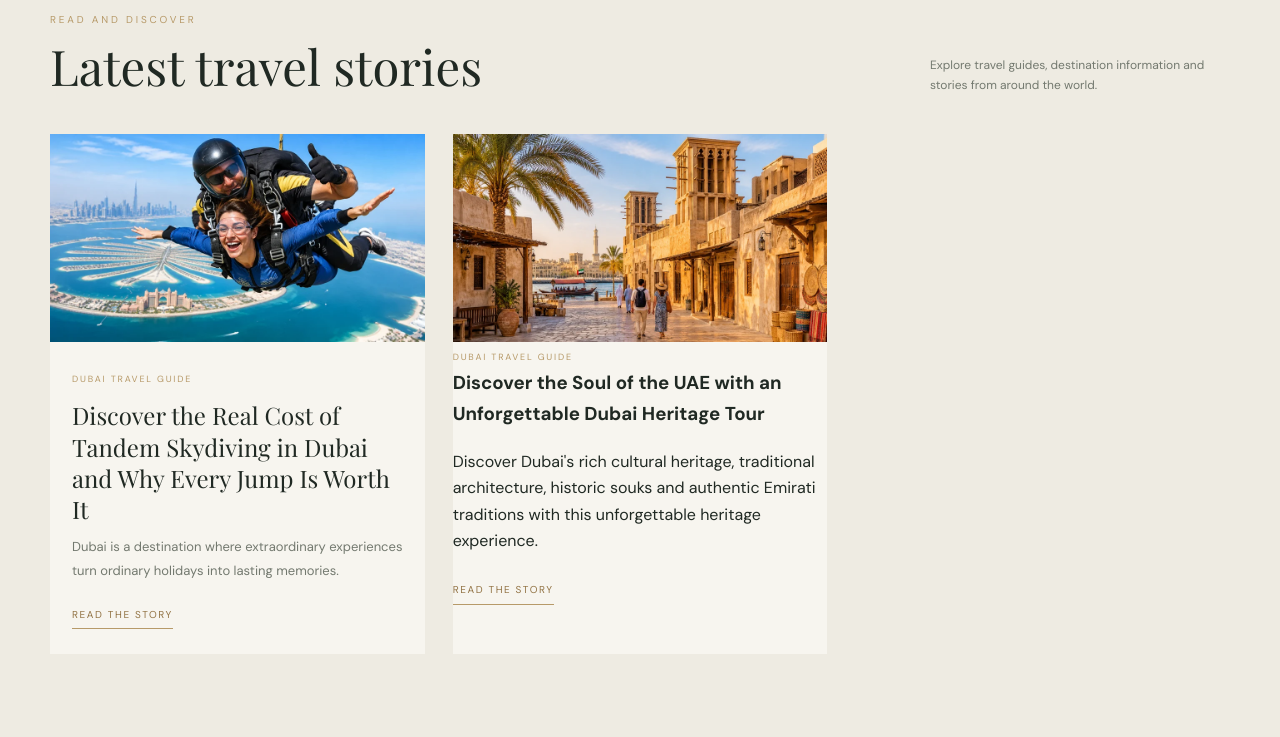
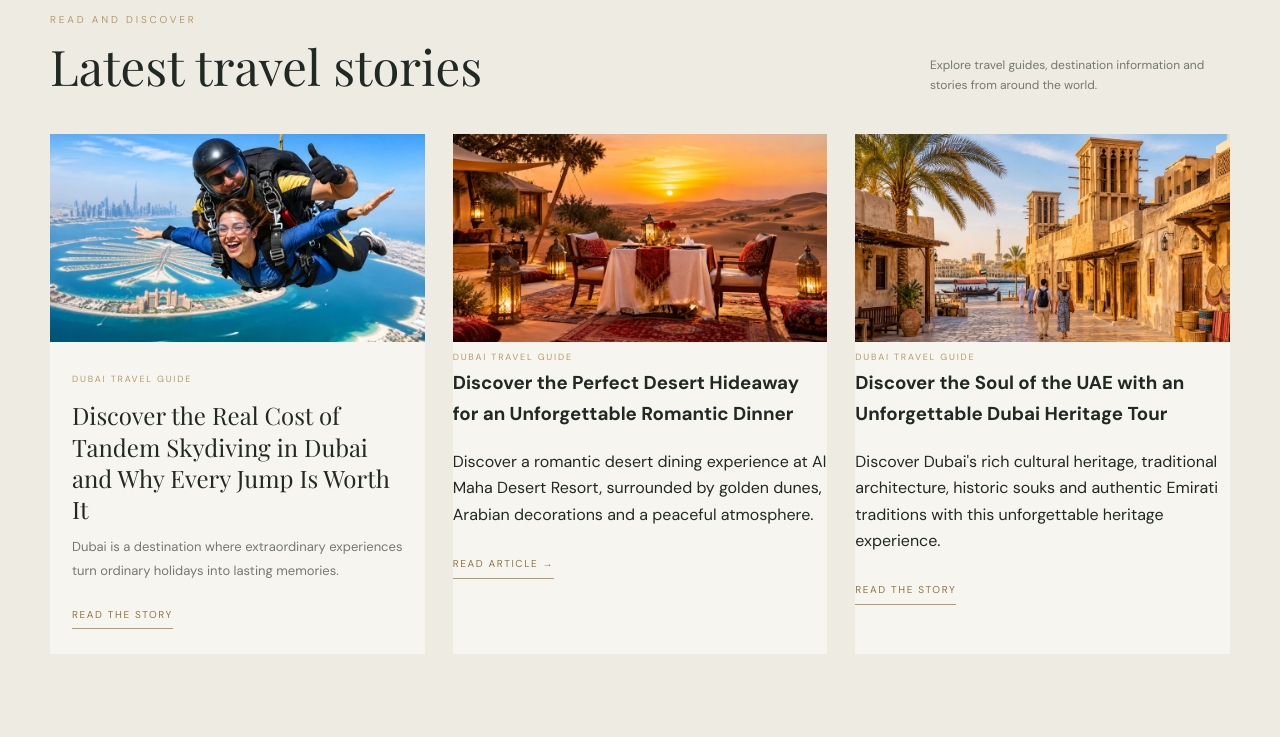
Before and after one commit to travelguidejournal/travelguidejournal.github.io, a plain HTML site: page index.html in a window 1280 px wide. Shown: the part 1280-2017 px from the top of the page. Drawn offline with nearby package versions, Linux system fonts and the light colour scheme.

Commit message:
Add romantic desert dinner article to homepage

```diff
--- a/index.html
+++ b/index.html
@@ -810,6 +810,49 @@ h1, h2, h3, p {
         </article>
 
         <!-- ADD YOUR NEXT BLOG CARD BELOW THIS LINE -->
+
+<!-- ROMANTIC DESERT DINNER ARTICLE -->
+<article class="story-card">
+
+  <a
+    class="story-image"
+    href="discover-perfect-desert-hideaway-romantic-dinner.html"
+    aria-label="Read the Romantic Desert Dinner article"
+  >
+    <img
+      src="assets/images/romantic-desert-dinner-dubai.webp"
+      alt="Romantic candlelit desert dinner for two in Dubai"
+      loading="lazy"
+      width="900"
+      height="500"
+    >
+  </a>
+
+  <div class="story-content">
+
+    <span class="story-category">
+      DUBAI TRAVEL GUIDE
+    </span>
+
+    <h3>
+      Discover the Perfect Desert Hideaway for an Unforgettable Romantic Dinner
+    </h3>
+
+    <p>
+      Discover a romantic desert dining experience at Al Maha Desert Resort, surrounded by golden dunes, Arabian decorations and a peaceful atmosphere.
+    </p>
+
+    <a
+      class="text-link"
+      href="discover-perfect-desert-hideaway-romantic-dinner.html"
+    >
+      Read Article &rarr;
+    </a>
+
+  </div>
+
+</article>
+
 <!-- DUBAI HERITAGE TOUR ARTICLE -->
 <article class="story-card">
 
```
